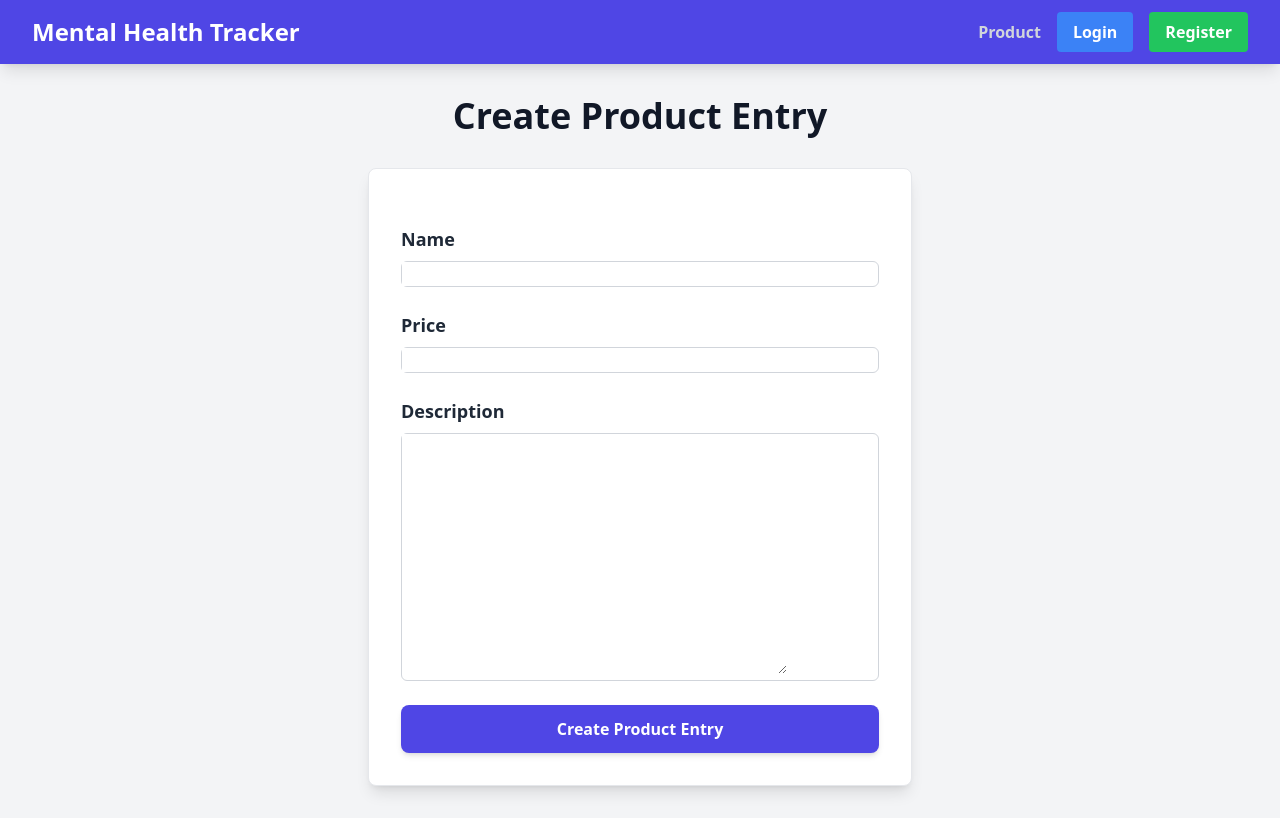
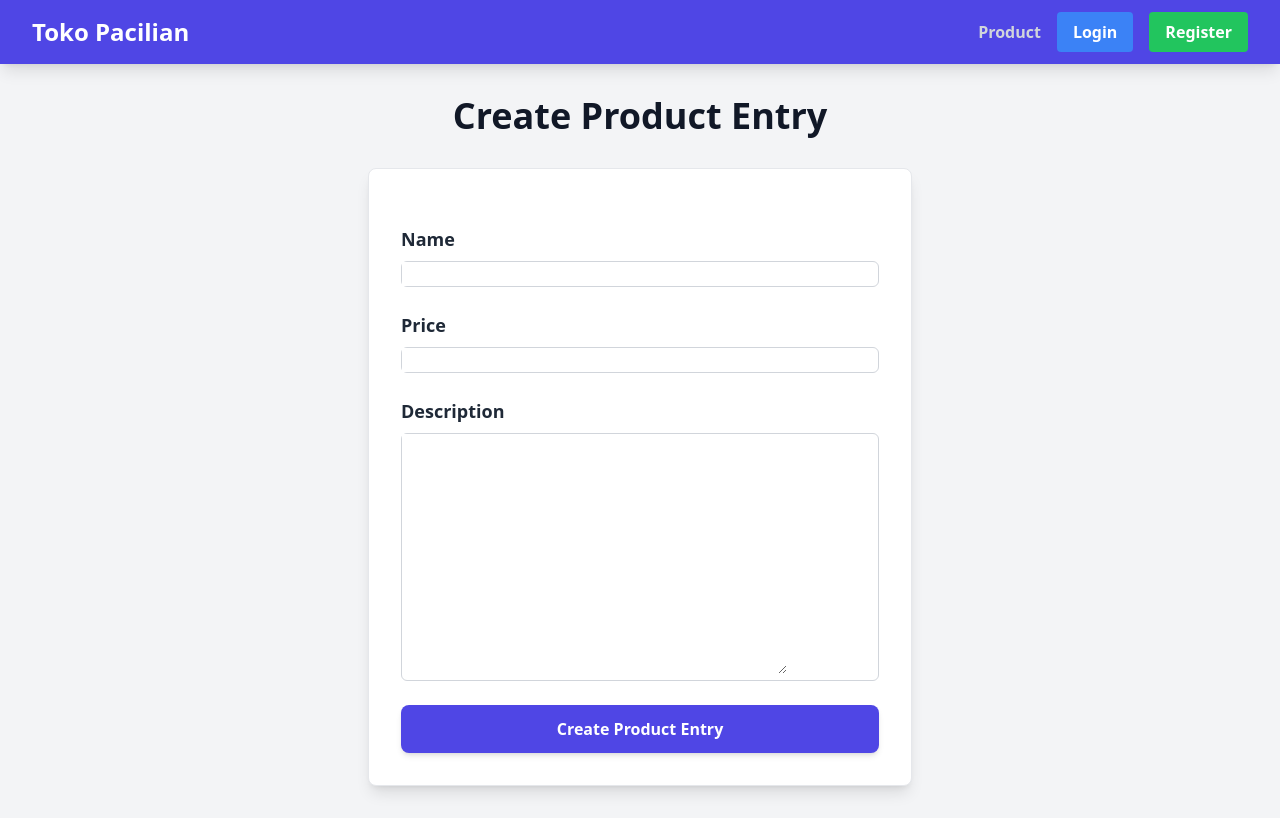
Before and after one commit to leonitacecilia/toko-pacilians, a Django app: page /product-entry in a window 1280 px wide. Run offline with Django 5.2, Linux system fonts and the light colour scheme; some libraries are stand-ins or nearby versions.

Commit message:
Tugas 5 done

```diff
--- a/templates/navbar.html
+++ b/templates/navbar.html
@@ -2,7 +2,8 @@
     <div class="max-w-7xl mx-auto px-4 sm:px-6 lg:px-8">
       <div class="flex items-center justify-between h-16">
         <div class="flex items-center">
-          <h1 class="text-2xl font-bold text-center text-white">Mental Health Tracker</h1>
+          <h1 class="text-2xl font-bold text-center text-white">Toko Pacilian
+          </h1>
         </div>
         <div class="hidden md:flex items-center space-x-4">
           <!-- Add 'Product' link -->
```
